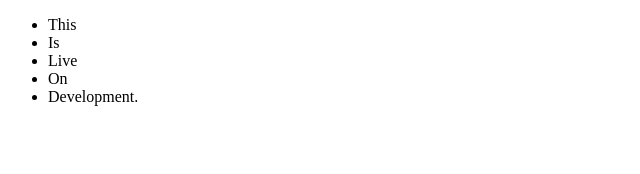
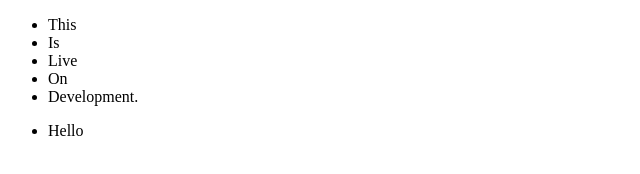
Before and after one commit to seanenriquez/gitTest, a plain HTML site: page index.html in a window 1280 px wide. Shown: the full height of the page, 0-640 px from the left. Drawn offline with Linux system fonts and the light colour scheme.

Commit message:
added hello to index.html

```diff
--- a/index.html
+++ b/index.html
@@ -16,5 +16,11 @@
       <li>Development.</li>
     </ul>
   </div>
+
+ <div>
+    <ul>
+      <li>Hello</li>
+    </ul>
+  </div>
 </body>
 </html>
```
